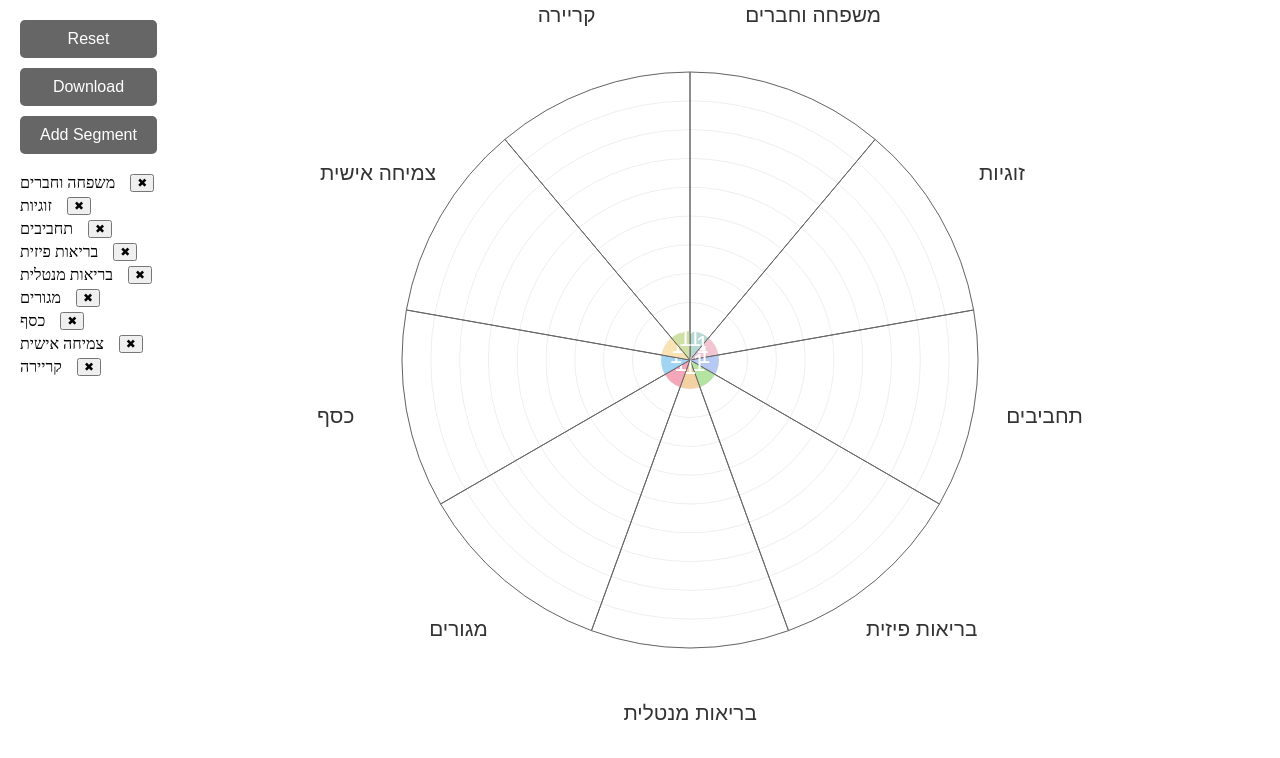
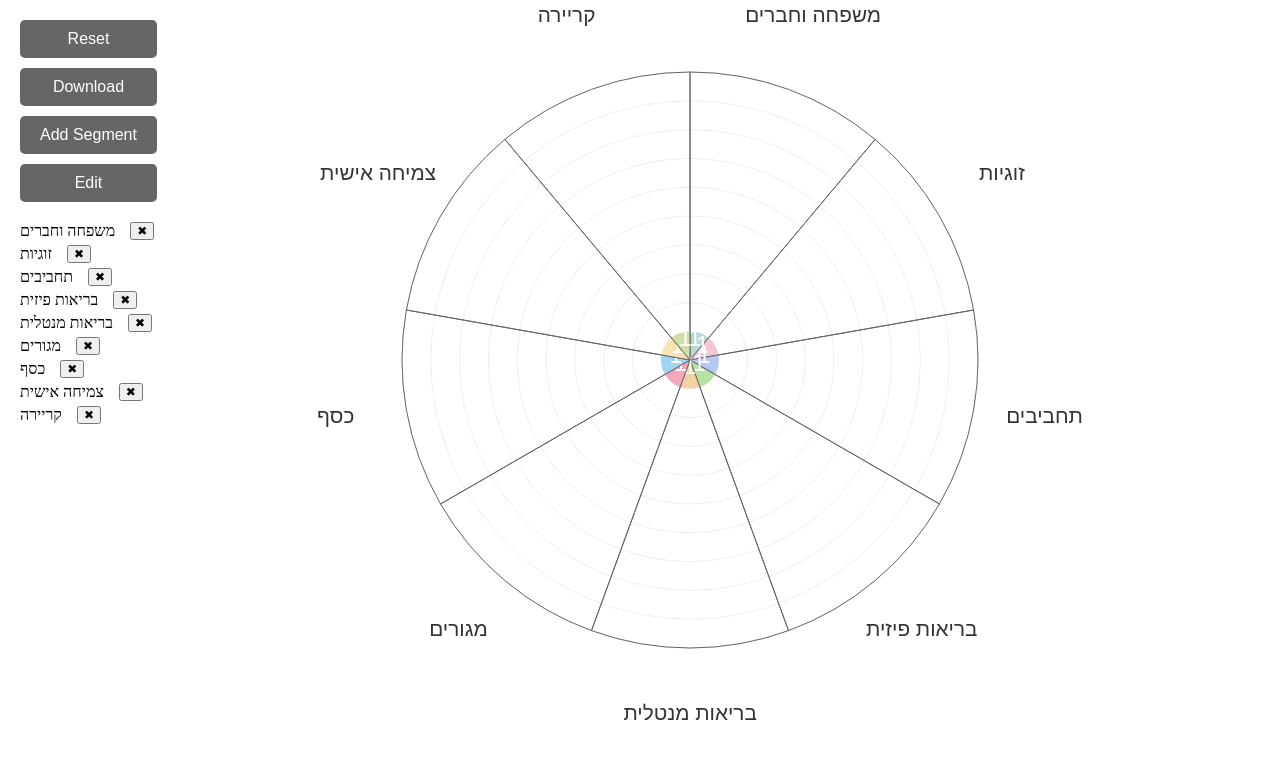
Before and after one commit to innaAmiel/wheel_of_life, a plain HTML site: page index.html in a window 1280 px wide. Drawn offline with Linux system fonts and the light colour scheme.

Commit message:
Update index.html

```diff
--- a/index.html
+++ b/index.html
@@ -61,6 +61,8 @@
         <button id="resetButton" class="button">Reset</button>
         <button id="downloadButton" class="button">Download</button>
         <button id="addSegmentButton" class="button">Add Segment</button>
+        <button id="editButton" class="button">Edit</button> <!-- כפתור עריכה -->
+        <!--<button id="saveButton" class="button">Save</button>-->  <!-- כפתור שמירה -->
         <div class="input-container" id="inputContainer"></div>
     </div>
     <canvas id="circleCanvas"></canvas>
```
